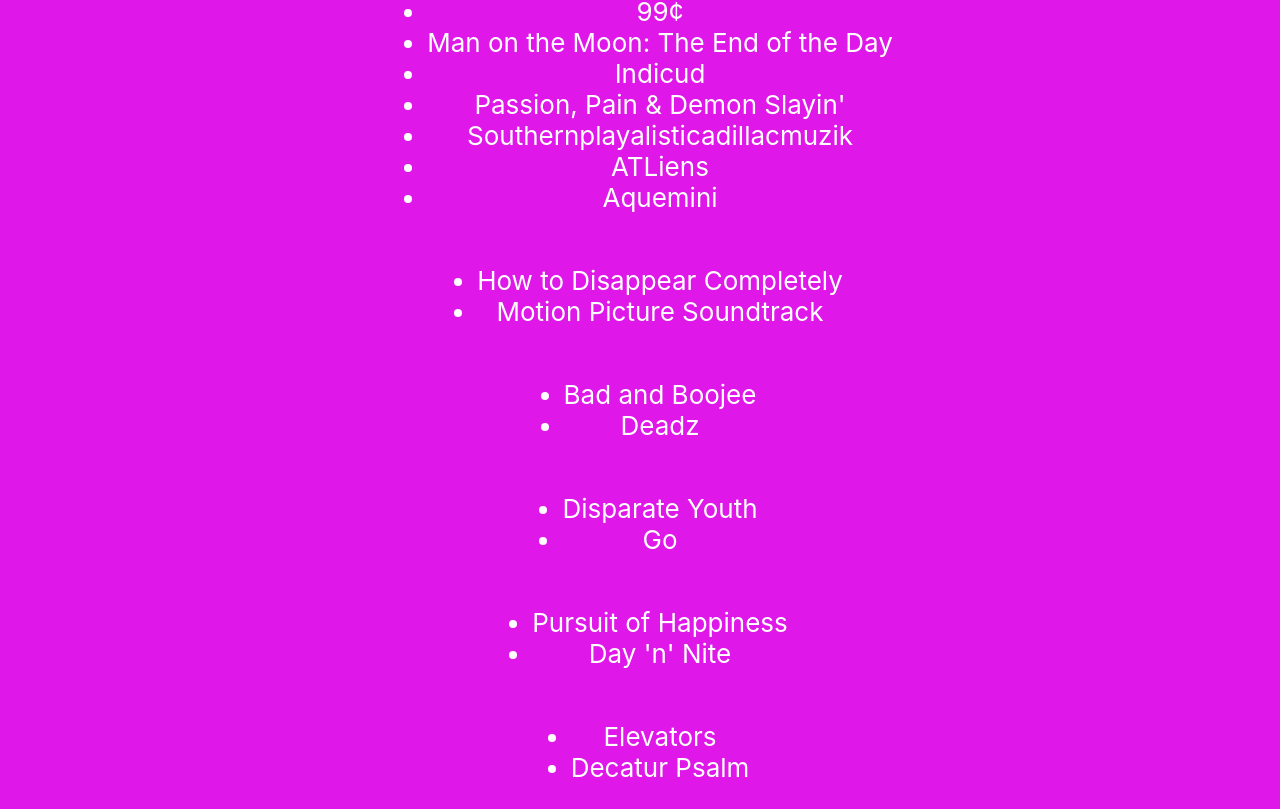
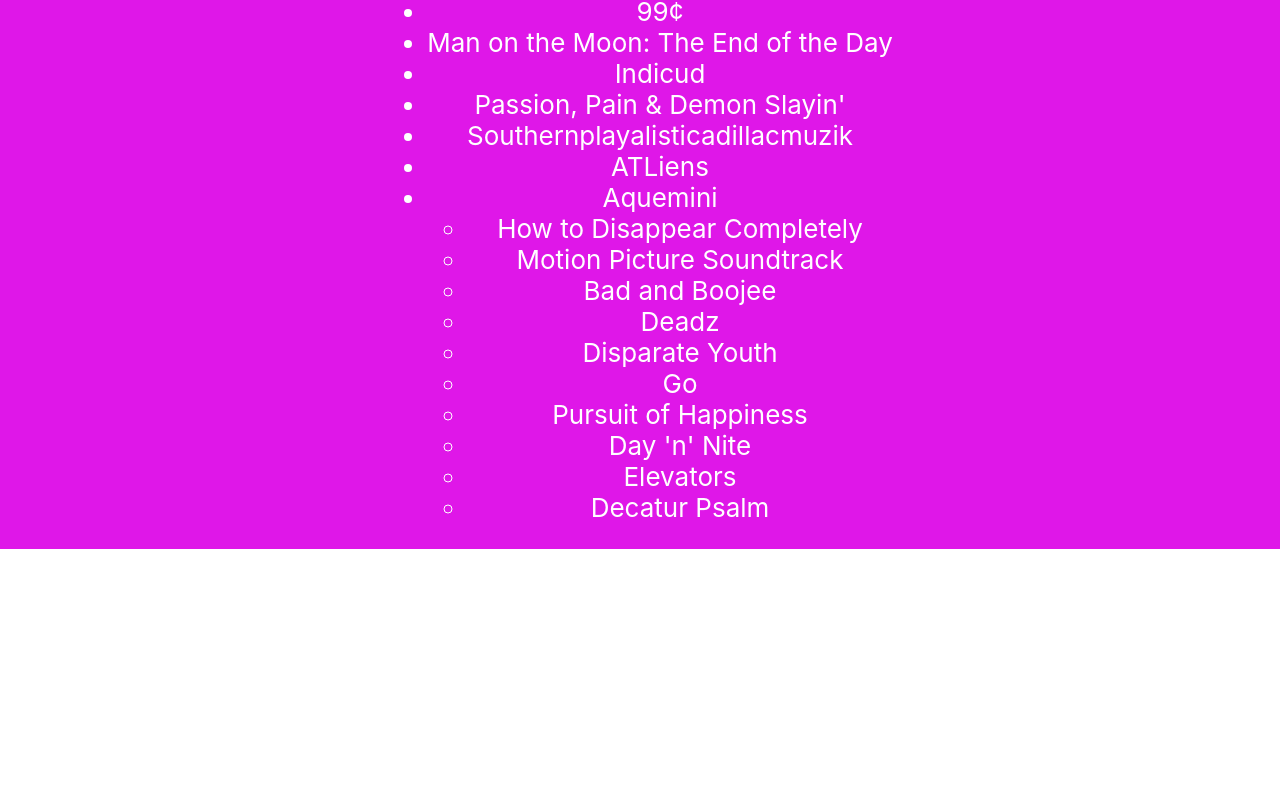
Before and after one commit to A-DiRusso/music-browser-app, a React (Create React App) app: page /albums in a window 1280 px wide. Shown: the part 485-1294 px from the top of the page. After the commit the page ends 1034 px from the top, so only its background shows below. Built offline with nearby package versions, Linux system fonts and the light colour scheme.

Commit message:
makes new folder for albums and routes all ablums to the Albums.js class

```diff
--- a/src/Albums.js
+++ b/src/Albums.js
@@ -1,4 +1,9 @@
 import React from 'react'
+import KidA from './albums/KidA';
+import Culture from './albums/Culture';
+import MasterOf from './albums/MasterOf';
+import ManOn from './albums/ManOn';
+import ATLiens from './albums/ATLiens';
 
 export default class Albums extends React.Component {
   constructor(props) {
@@ -49,6 +54,13 @@
                 { this.state.kidcudi.albums.map((album, i) => (<li key={i}>{album}</li>)) }
                 { this.state.outkast.albums.map((album, i) => (<li key={i}>{album}</li>)) }
 
+           <div>
+              <KidA />
+              <Culture />
+              <MasterOf />
+              <ManOn />
+              <ATLiens />
+           </div>
            </ul>
       )
 
--- a/src/App.js
+++ b/src/App.js
@@ -2,12 +2,12 @@
 import './App.css';
 import Bands from './Bands';
 import Albums from './Albums';
-import Songs from './Songs';
-import KidA from './KidA';
-import Culture from './Culture';
-import MasterOf from './MasterOf';
-import ManOn from './ManOn';
-import ATLiens from './ATLiens';
+// import Songs from './Songs';
+// import KidA from './albums/KidA';
+// import Culture from './albums/Culture';
+// import MasterOf from './albums/MasterOf';
+// import ManOn from './albums/ManOn';
+// import ATLiens from './albums/ATLiens';
 
 function App() {
   return (
@@ -15,12 +15,8 @@
       <header className="App-header">
       <Bands />
       <Albums />
-      <Songs />
-      <KidA />
-      <Culture />
-      <MasterOf />
-      <ManOn />
-      <ATLiens />
+
+
       </header>
     </div>
   );
```
Also changed, not shown: src/albums/ATLiens.js (renamed from src/ATLiens.js), src/albums/Culture.js (renamed from src/Culture.js), src/albums/KidA.js (renamed from src/KidA.js), src/albums/ManOn.js (renamed from src/ManOn.js), src/albums/MasterOf.js (renamed from src/MasterOf.js).
